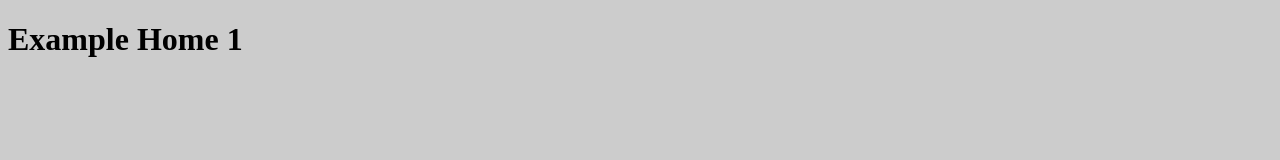
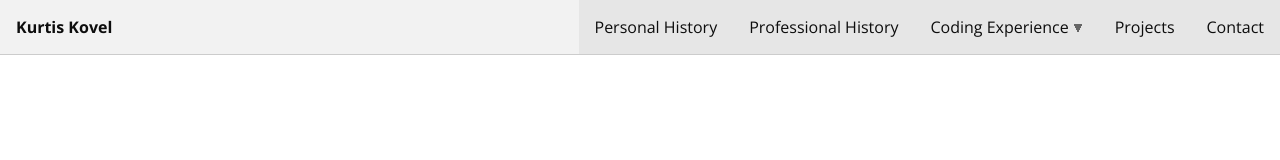
Before and after one commit to KJEKcode/verticalTemplate, a plain HTML site: page src/index.html in a window 1280 px wide. Drawn offline with nearby package versions, Linux system fonts and the light colour scheme; files that its build step writes are made by us from their sources.

Commit message:
added responsive menu

```diff
--- a/src/index.html
+++ b/src/index.html
@@ -3,11 +3,37 @@
 <head>
 	<meta charset="utf-8">
 	<meta http-equiv="X-UA-Compatible" content="IE=edge">
-	<title>Example</title>
+	<title>Kurtis Kovel Portfolio</title>
+	<meta name="viewport" content="width=device-width, initial-scale=1, maximum-scale=1, user-scalable=no">
+	<link href="https://fonts.googleapis.com/css?family=Open+Sans:400,700" rel="stylesheet">
 	<link rel="stylesheet" href="css/style.css">
 </head>
 <body>
-	<h1>Example Home 1</h1>
-	<script src="js/file1.js"></script>
+	<header id="sitewide-header">
+		<a href="#main-content" id="skip-header">skip to main content</a>
+		<nav id="navigation-container">
+			<ul id="constant-navigation">
+				<li id="sitewide-logo"><a href="index.html">Kurtis Kovel</a></li>
+				<li id="toggle-menu"><button>&#9776; Menu <img src="images/menu-arrow.png" alt="menu arrow" class="menu-arrow"></button></li>
+			</ul>
+			<ul id="toggled-navigation">
+				<li><a href="#">Personal History</a></li>
+				<li><a href="#">Professional History</a></li>
+				<li>
+					<button>Coding Experience<img src="images/menu-arrow.png" alt="menu arrow" class="menu-arrow"></button>
+					<ul id="submenu-one">
+						<li><a href="#">View All</a></li>
+						<li><a href="#">HTML5</a></li>
+						<li><a href="#">CSS3 &amp; SASS</a></li>
+						<li><a href="#">JavaScript</a></li>
+						<li><a href="#">Tools &amp; Libraries</a></li>
+					</ul>
+				</li>
+				<li><a href="#">Projects</a></li>
+				<li><a href="#">Contact</a></li>
+			</ul>
+		</nav>
+	</header>
+	<script src="js/main.js"></script>
 </body>
 </html>
--- a/src/sass/style.scss
+++ b/src/sass/style.scss
@@ -1,6 +1,145 @@
-$bgColor: #cccccc;
+// -- VARIABLES --
+
+$white95: #f2f2f2;
+$white90: #e6e6e6;
+$white80: #cccccc;
+$white5: #0d0d0d;
+
+
+// -- RESET --
+
+* {
+	margin: 0;
+	padding: 0;
+}
+
+html {
+	font-family: 'Open Sans', sans-serif;
+}
+
+ul {
+	list-style: none;
+}
+
+a, button {
+	display: block;
+	color: inherit;
+}
+
+a {
+	text-decoration: none;
+	background-color: transparent;
+
+}
+
+button {
+	border: none;
+	background: inherit;
+	font-family: inherit;
+	font-size: 100%;
+	line-height: 1.15;
+	cursor: pointer;
+	width: 100vw;
+	text-align: left;
+	font: normal 1em 'Open Sans', sans-serif;
+}
+
+//  -- CUSTOM STYLE --
+
+//  -- HEADER & NAVIGATION --
 
 body {
-	background-color: $bgColor;
+	color: $white5;
+}
+
+#sitewide-header {
+	background-color: $white90;
+	position: fixed;
+	width: 100vw;
+	a:hover, button:hover, a:focus, button:focus {
+		background-color: $white95;
+		font-weight: 700;
+	}
+}
+
+#skip-header {
+	height: 0;
+	overflow: hidden;
+}
+
+#skip-header:focus {
+	height: inherit;
+	padding: .5rem 1rem;
+}
+
+#constant-navigation {
+	display: flex;
+	border-bottom: .1rem solid $white80;
+}
+
+#sitewide-logo {
+	flex-grow: 2;
+}
+
+#toggle-menu button {
+	width: inherit;
+}
+
+#sitewide-logo a, #toggle-menu button {
+	padding: 1rem;
+}
+
+#toggled-navigation {
+	display: none;
+	a, button {
+		padding: .5rem 1rem;
+		border-bottom: .1rem solid $white80;
+	}
+}
+
+#submenu-one {
+	display: none;
+	a {
+		padding-left: 2rem;
+	}
+}
+
+.menu-arrow {
+	padding-left: .25rem;
+}
+
+@media only screen and (min-width: 850px) {
+	#sitewide-header {
+		border-bottom: .1rem solid $white80;
+	}
+
+	#toggled-navigation {
+		display: inline-block;
+		display: flex;
+		button {
+			width: inherit;
+		}
+	}
+
+	#navigation-container {
+		display: flex;
+	}
+
+	#constant-navigation {
+		flex-grow: 1;
+		border-bottom: none;
+	}
+
+	#toggle-menu {
+		display: none;
+	}
+
+	#toggled-navigation {
+	a, button {
+		padding: 1rem;
+		border-bottom: none;
+	}
+}
+
 
 }
```
Also changed, not shown: dist/index.html (+29 -3 lines), dist/css/style.css (added), dist/images/menu-arrow.png (added), src/images/menu-arrow.png (added).
